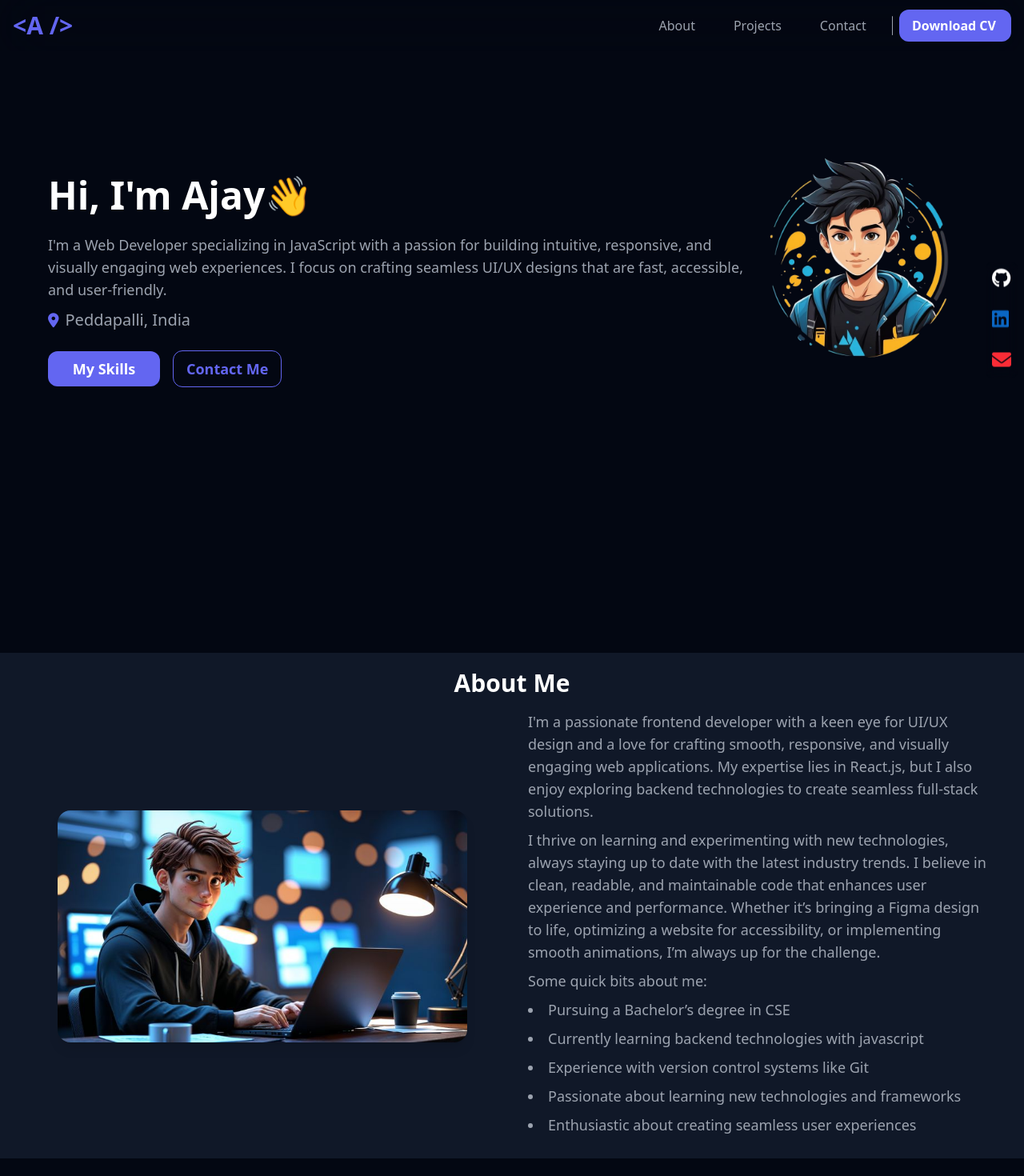
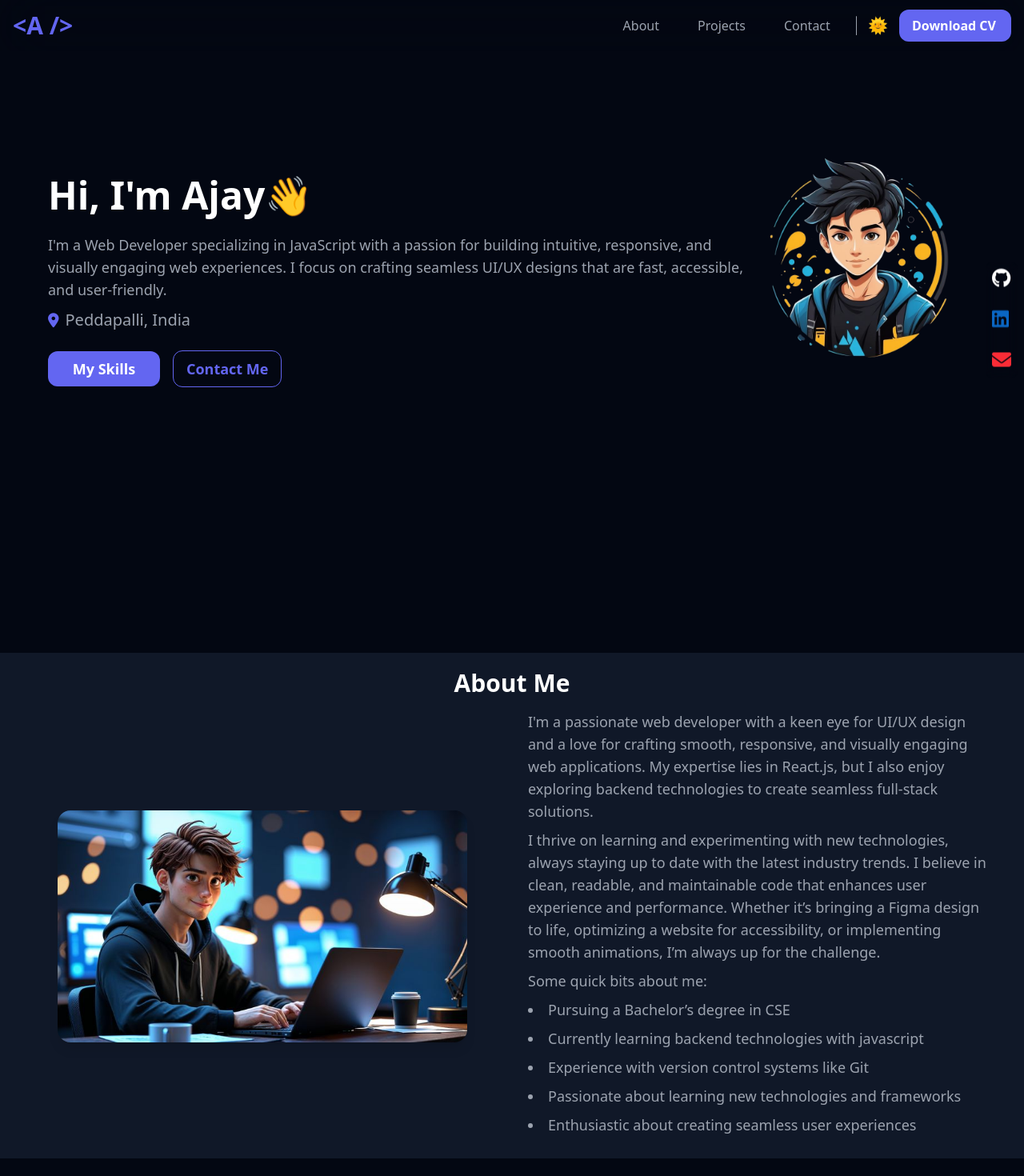
Before and after one commit to olapuajay/portfolio, a React (Vite) app: page / in a window 1280 px wide. Shown: the top 1470 px of the page at 80% size. Built offline with nearby package versions, Linux system fonts and the light colour scheme.

Commit message:
Updated the navbar with toggle button

```diff
--- a/src/components/About.jsx
+++ b/src/components/About.jsx
@@ -33,7 +33,7 @@ const About = () => {
 
         <div className="w-full lg:w-1/2 text-left md:text-left">
           <p className="text-[#9CA3AF] text-sm md:text-lg" data-aos="fade-left">
-            I'm a passionate frontend developer with a keen eye for UI/UX design and a love for crafting smooth, responsive, and visually engaging web applications. My expertise lies in React.js, but I also enjoy exploring backend technologies to create seamless full-stack solutions.
+            I'm a passionate web developer with a keen eye for UI/UX design and a love for crafting smooth, responsive, and visually engaging web applications. My expertise lies in React.js, but I also enjoy exploring backend technologies to create seamless full-stack solutions.
           </p>
           <p className="text-[#9CA3AF] text-sm md:text-lg mt-2" data-aos="fade-left">
             I thrive on learning and experimenting with new technologies, always staying up to date with the latest industry trends. I believe in clean, readable, and maintainable code that enhances user experience and performance. Whether it’s bringing a Figma design to life, optimizing a website for accessibility, or implementing smooth animations, I’m always up for the challenge.
--- a/src/components/Navbar.jsx
+++ b/src/components/Navbar.jsx
@@ -35,7 +35,7 @@ const Navbar = () => {
   }, [lastScrollY]);
 
   return (
-    <div className={`md:bg-transparent bg-[#030712]  md:backdrop-blur-2xl flex justify-between items-center h-16 w-full fixed top-0 left-0 z-50 px-4 text-white transition-transform duration-300 ${showNavbar ? 'translate-y-0' : '-translate-y-full'}`}>
+    <div className={`md:bg-transparent bg-[#030712] md:backdrop-blur-2xl flex justify-between items-center h-16 w-full fixed top-0 left-0 z-50 px-4 text-white transition-transform duration-300 ${showNavbar ? 'md:translate-y-0' : 'md:-translate-y-full'}`}>
       {/* Logo */}
       <h1 className='w-full md:text-3xl text-2xl font-bold text-[#6366F1]'>
         <a href="#home" className='cursor-pointer'> {"<A />"} </a>
@@ -50,6 +50,9 @@ const Navbar = () => {
         ))}
       </ul>
       <div className='line h-6 w-0.5 rounded-3xl bg-[#9CA3AF] mx-2 hidden md:flex'></div>
+      <button className='p-1.5 rounded-lg text-xl hover:bg-[#9CA3AF] mr-2 duration-300 cursor-pointer hidden md:flex'>
+        🌞
+      </button>
       <a href={resume} target='_blank' rel='noopener noreferrer' className='bg-[#6366F1] py-2 px-4 rounded-xl text-white text-center font-semibold hover:bg-[#637bf1] duration-300 min-w-35 cursor-pointer hidden md:flex'>
         Download CV
       </a>
@@ -80,9 +83,12 @@ const Navbar = () => {
             <a href={`#${item.id}`} onClick={() => setNav(false)}>{item.text}</a>
           </li>
         ))}
-        <button className='bg-[#6366F1] py-2 px-4 my-2 mx-3.5 rounded-xl font-bold text-white w-40 cursor-pointer'>
-         Download CV
-        </button>
+        <div className='flex flex-col justify-center items-center'>
+          <button className='bg-[#9CA3AF] py-2 px-3 rounded-xl font-bold text-center'>Switch Theme 🌞</button>
+          <button className='bg-[#6366F1] py-2 px-4 my-2 mx-3.5 rounded-xl font-bold text-white w-40 cursor-pointer'>
+          Download CV
+          </button>
+        </div>
       </ul>
     </div>
   );
```
Also changed, not shown: 1 other file (tests, documents, lock files or other folders).
